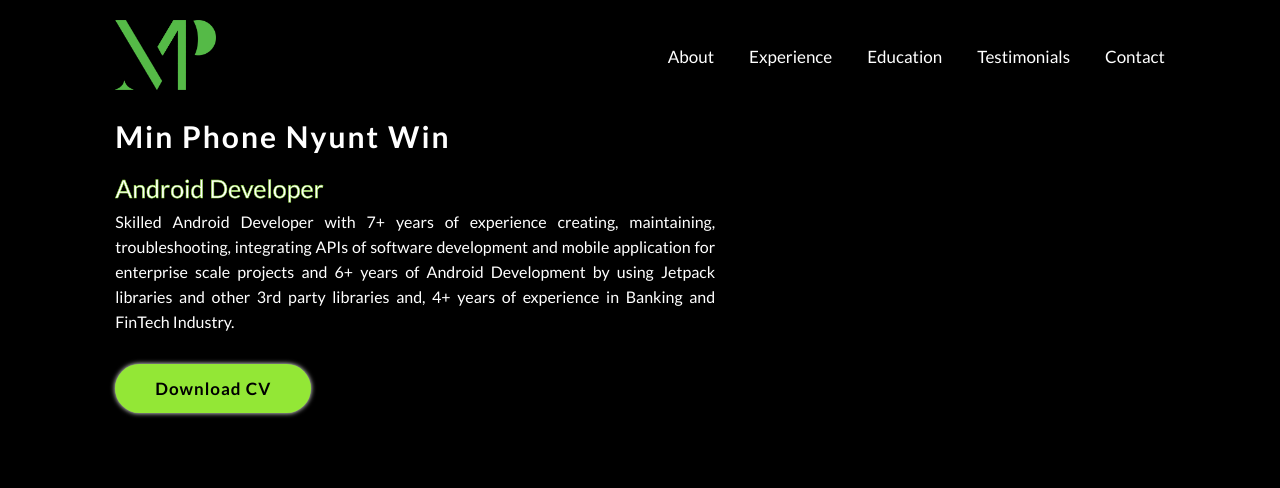
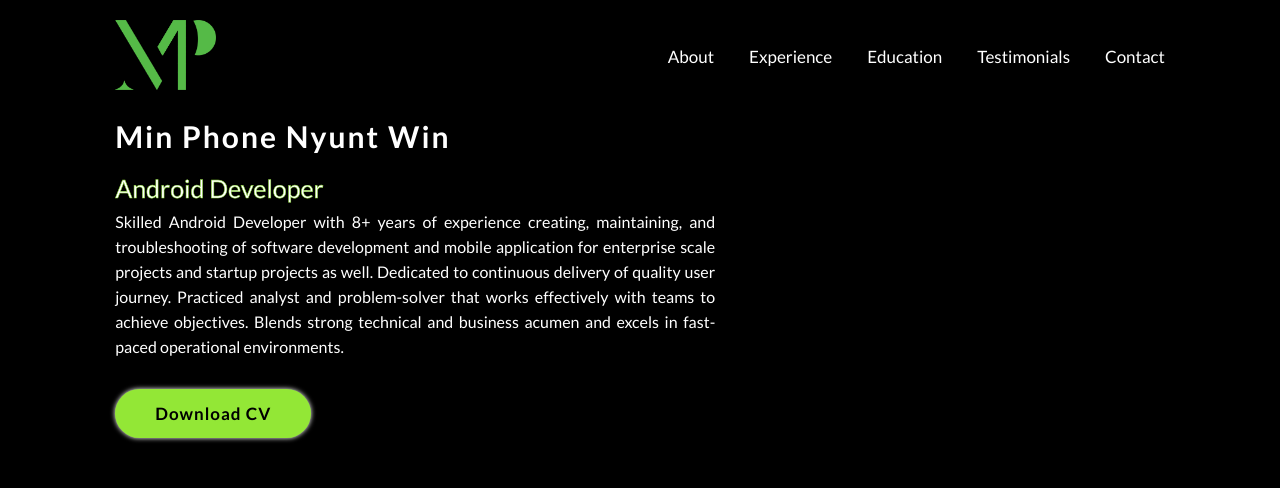
Before and after one commit to minphone/PersonalWebsite, a plain HTML site: page index.html in a window 1280 px wide. Shown: the top 488 px of the page. Drawn offline with nearby package versions, Linux system fonts and the light colour scheme.

Commit message:
Update Resume

```diff
--- a/index.html
+++ b/index.html
@@ -38,12 +38,12 @@
         <div class="home-text">
             <h1>Min Phone Nyunt Win</h1>
             <h3>Android Developer</h3>
-            <p>Skilled Android Developer with 7+ years of experience creating, maintaining,
-                troubleshooting, integrating APIs of software development and mobile application
-                for enterprise scale projects and 6+ years of Android Development by using Jetpack
-                libraries and other 3rd party libraries and, 4+ years of experience in Banking and
-                FinTech Industry. </p>
-            <a href="Resume/Min Phone Nyunt Win's Resume.pdf" class="btn">Download CV</a>
+            <p>Skilled Android Developer with 8+ years of experience creating, maintaining, and troubleshooting of software
+                development and mobile application for enterprise scale projects and startup projects as well. Dedicated to
+                continuous delivery of quality user journey. Practiced analyst and problem-solver that works effectively with teams
+                to achieve objectives. Blends strong technical and business acumen and excels in fast-paced operational
+                environments.</p>
+            <a href="Resume/Min-Phone-Nyunt-Win-Resume.pdf" class="btn">Download CV</a>
         </div>
     </section>
 
```
Also changed, not shown: 2 other files.
